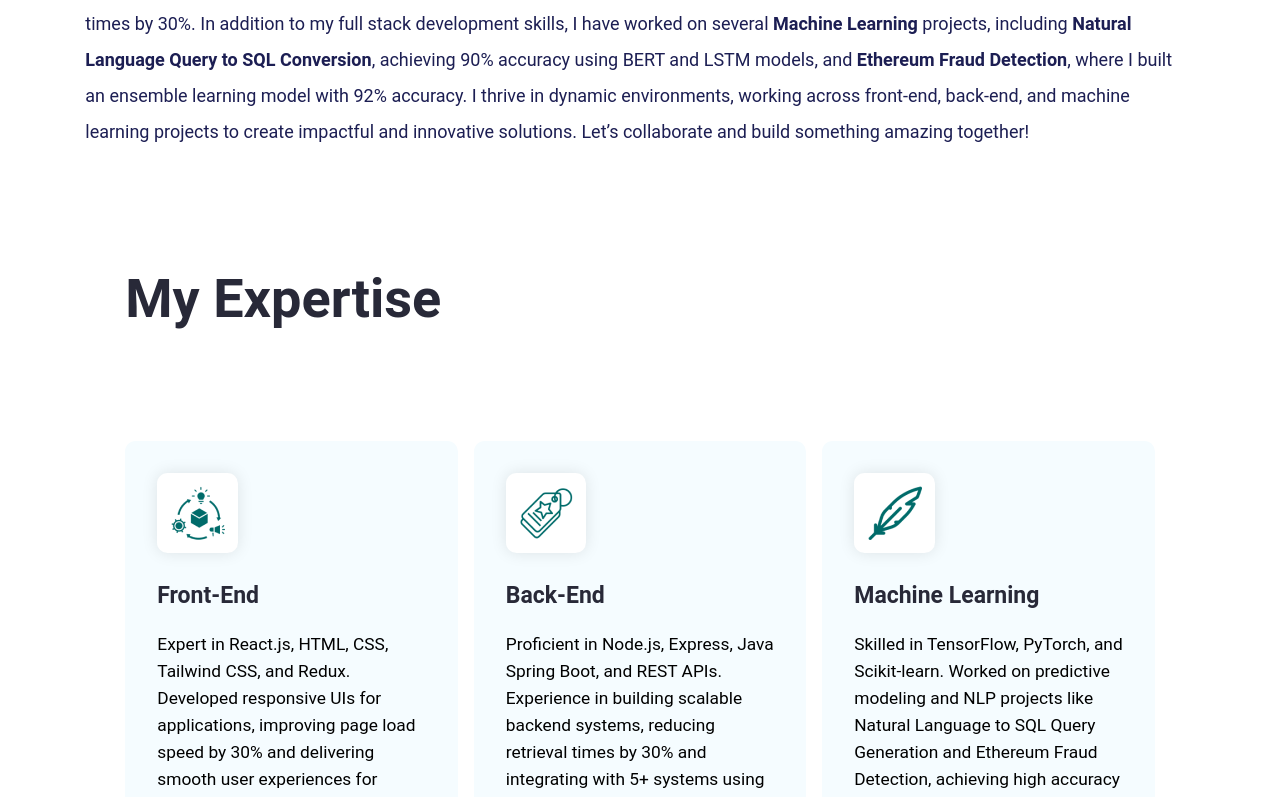
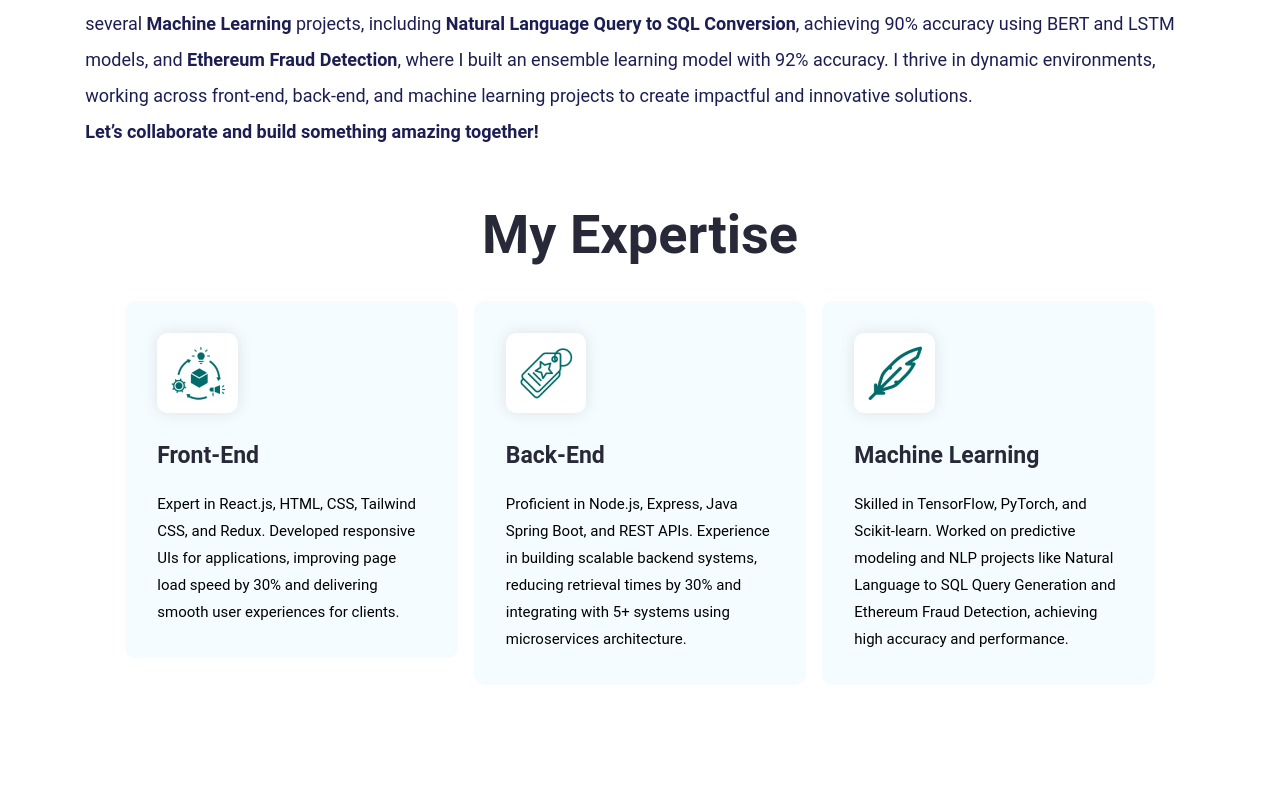
Before and after one commit to yashwanth1011/YCPortfolio, a React (Vite) app: page / in a window 1280 px wide. Shown: the part 1163-1960 px from the top of the page. Built offline with nearby package versions, Linux system fonts and the light colour scheme.

Commit message:
Minor Changes

```diff
--- a/src/App.css
+++ b/src/App.css
@@ -259,8 +259,8 @@ p.section--title {
   padding: 0px 40px 0px 40px;
   flex-direction: column;
   justify-content: center;
-  align-items: flex-start;
-  gap: 106.667px;
+  align-items: center;
+  gap: 30.667px;
 }
 .skills--section--heading {
   color: var(--heading-color);
@@ -318,7 +318,7 @@ p.section--title {
 }
 .skills--section--description {
   color: var(--black);
-  font-size: 21.3px;
+  font-size: 15px;
   font-style: normal;
   font-weight: 400;
   line-height: 32px;
@@ -329,7 +329,7 @@ p.section--title {
 .about--section {
   display: grid;
   padding: 100.3px 85.3px;
-  gap: 114.6px;
+  gap: 50.6px;
   grid-template-columns: repeat(1, 1fr);
 
 }
@@ -620,7 +620,7 @@ input[type="checkbox"] {
     line-height: 30px;
   }
   .skills--section--description {
-    font-size: 17.333px;
+    font-size: 15 px;
     line-height: 27px;
   }
 }
--- a/src/Pages/Home/AboutMe.jsx
+++ b/src/Pages/Home/AboutMe.jsx
@@ -6,10 +6,11 @@ export default function AboutMe() {
           <div className="hero--section--content">
             <h1 className="skills-section--heading">About Me</h1>
             <p className="about--section-description">
-              I’m <strong>Yashwanth Chennu</strong>, a Full Stack Developer and Machine Learning Enthusiast with a passion for building scalable applications and solving real-world problems using AI. With a Master’s in Computer Science from the <strong>University at Buffalo</strong>, I’ve gained deep expertise in modern web development and machine learning technologies.
-              I have <strong>2 years of professional experience</strong> as a Software Engineer at <strong>TATA Consultancy Services</strong>, where I developed and optimized high-performance systems for major clients like <strong>DBS Bank</strong> and <strong>Santos Ltd</strong>. My work included migrating legacy systems to microservices, improving efficiency by 40%, and developing RESTful APIs that reduced retrieval times by 30%.
+              I’m <strong>Yashwanth Chennu</strong>, a Full Stack Developer and Machine Learning Enthusiast with a passion for building scalable applications and solving real-world problems using AI. With a Master’s in Computer Science from the <strong>University at Buffalo</strong>, I’ve gained deep expertise in modern web development and machine learning technologies.  <br/>
+              I have <strong>2 years of professional experience</strong> as a Software Engineer at <strong>TATA Consultancy Services</strong>, where I developed and optimized high-performance systems for major clients like <strong>DBS Bank</strong> and <strong>Santos Ltd</strong>.
               In addition to my full stack development skills, I have worked on several <strong>Machine Learning</strong> projects, including <strong>Natural Language Query to SQL Conversion</strong>, achieving 90% accuracy using BERT and LSTM models, and <strong>Ethereum Fraud Detection</strong>, where I built an ensemble learning model with 92% accuracy.
-              I thrive in dynamic environments, working across front-end, back-end, and machine learning projects to create impactful and innovative solutions. Let’s collaborate and build something amazing together!
+              I thrive in dynamic environments, working across front-end, back-end, and machine learning projects to create impactful and innovative solutions.
+              <br/><strong>Let’s collaborate and build something amazing together!</strong>
             </p>
           </div>
 
--- a/src/Pages/Home/ContactMe.jsx
+++ b/src/Pages/Home/ContactMe.jsx
@@ -28,10 +28,10 @@ export default function ContactMe() {
   return (
     <section id="Contact" className="contact--section">
       <div>
-        <p className="sub--title">Get In Touch</p>
+
         <h2>Contact Me</h2>
         <p className="text-lg">
-          Lorem ipsum dolor, sit amet consectetur adipisicing elit. In, odit.
+
         </p>
       </div>
       <form className="contact--form--container" onSubmit={sendEmail}>
--- a/src/Pages/Home/HeroSection.jsx
+++ b/src/Pages/Home/HeroSection.jsx
@@ -21,6 +21,7 @@ export default function HeroSection() {
             <p className="hero--section-description">
             I’m a passionate developer and machine learning enthusiast with expertise in
               <br /> building scalable web applications and solving real-world problems using AI.
+
             </p>
           </div>
 
```
